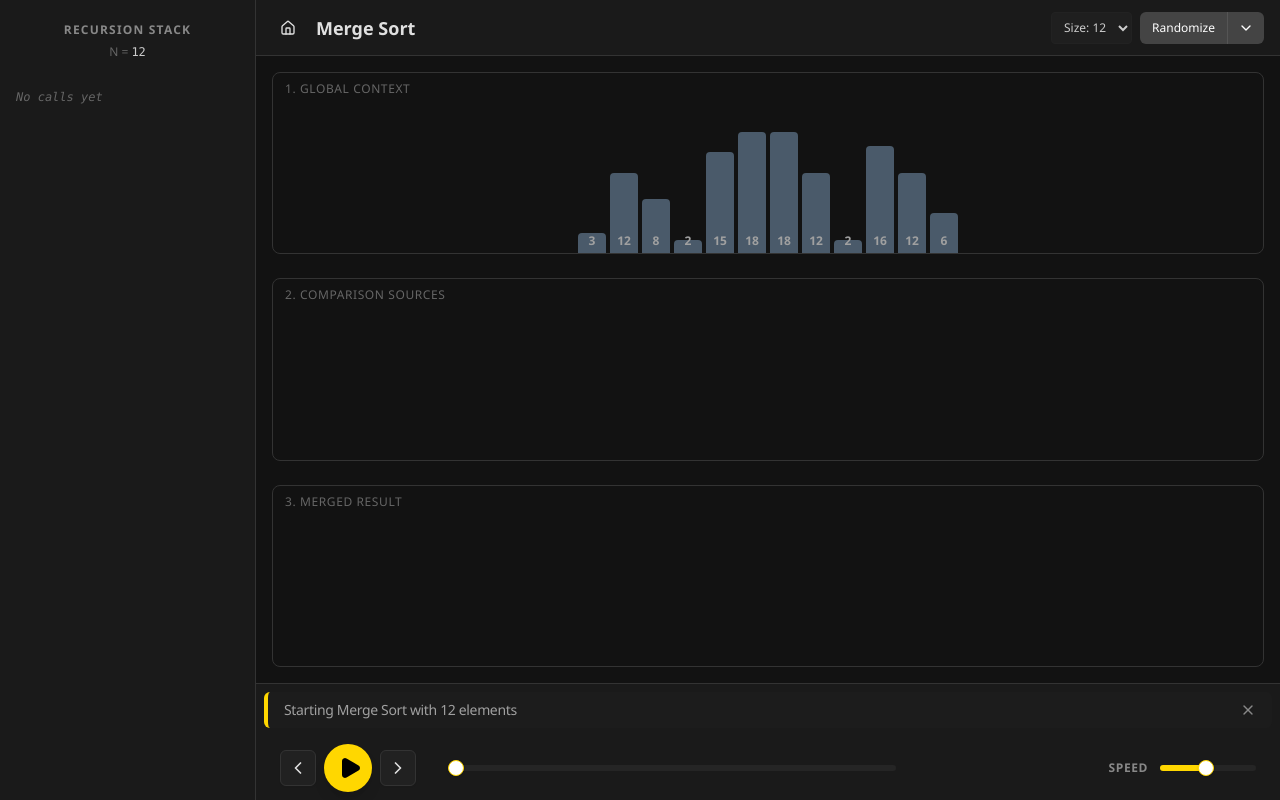
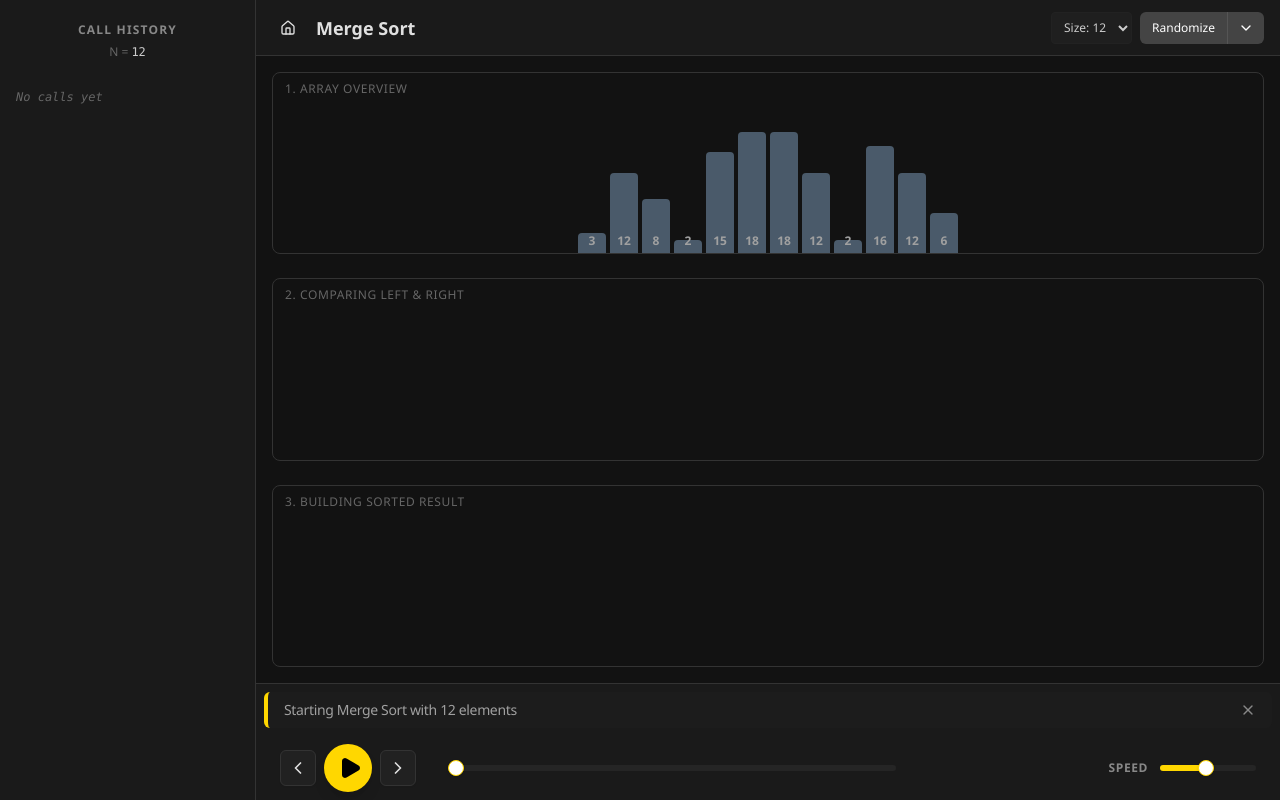
Before and after one commit to trungung/sort-visualise, a React (Vite) app: page /algorithms/merge-sort in a window 1280 px wide. Built offline with nearby package versions, Linux system fonts and the light colour scheme.

Commit message:
refactor: Update labels for clarity and remove unused types in merge sort visualizer

```diff
--- a/src/components/visualizer/GenerateButton.tsx
+++ b/src/components/visualizer/GenerateButton.tsx
@@ -49,19 +49,19 @@ export function GenerateButton({ onGenerate, className }: GenerateButtonProps) {
               className="hover:bg-dropdown-hover focus:bg-dropdown-hover cursor-pointer"
               onClick={() => onGenerate("sorted")}
             >
-              Sorted
+              Already Sorted
             </DropdownMenuItem>
             <DropdownMenuItem
               className="hover:bg-dropdown-hover focus:bg-dropdown-hover cursor-pointer"
               onClick={() => onGenerate("reversed")}
             >
-              Reversed
+              Reverse Order
             </DropdownMenuItem>
             <DropdownMenuItem
               className="hover:bg-dropdown-hover focus:bg-dropdown-hover cursor-pointer"
               onClick={() => onGenerate("identical")}
             >
-              Identical
+              All Same Value
             </DropdownMenuItem>
           </DropdownMenuContent>
         </DropdownMenu>
--- a/src/components/visualizer/index.ts
+++ b/src/components/visualizer/index.ts
@@ -3,10 +3,4 @@ export type { DataPattern } from "./GenerateButton";
 
 // Merge Sort
 export { MergeSortVisualizer, RecursionTree } from "./merge-sort";
-export type {
-  Frame,
-  TreeNode,
-  TreeNodeState,
-  MergeSortConfig,
-  MergeSortVisualizerProps,
-} from "./merge-sort";
+export type { Frame, TreeNode, TreeNodeState } from "./merge-sort";
--- a/src/components/visualizer/merge-sort/MergeSortVisualizer.tsx
+++ b/src/components/visualizer/merge-sort/MergeSortVisualizer.tsx
@@ -69,7 +69,7 @@ export function MergeSortVisualizer({ className }: MergeSortVisualizerProps) {
       setFrames(newFrames);
       setCurrentFrameIndex(0);
     },
-    [size],
+    [size]
   );
 
   /**
@@ -180,7 +180,7 @@ export function MergeSortVisualizer({ className }: MergeSortVisualizerProps) {
     index: number,
     rangeStart: number,
     rangeEnd: number,
-    isUpdate: boolean,
+    isUpdate: boolean
   ) => {
     if (rangeStart === -1) {
       return "default";
@@ -197,7 +197,7 @@ export function MergeSortVisualizer({ className }: MergeSortVisualizerProps) {
   const getSourceBarStatus = (
     index: number,
     pointerIndex: number,
-    side: "left" | "right",
+    side: "left" | "right"
   ) => {
     if (index < pointerIndex) {
       // Consumed bars - show faded version of their original color
@@ -216,7 +216,7 @@ export function MergeSortVisualizer({ className }: MergeSortVisualizerProps) {
     <div className="flex flex-col h-full bg-visualizer-panel">
       <div className="border-b border-border-subtle p-4 text-center">
         <span className="text-xs font-bold text-muted-foreground uppercase tracking-widest">
-          Recursion Stack
+          Call History
         </span>
       </div>
       <div className="flex-1 flex items-center justify-center text-foreground-muted text-sm">
@@ -316,7 +316,7 @@ export function MergeSortVisualizer({ className }: MergeSortVisualizerProps) {
       className={className}
     >
       <div className="flex flex-col gap-6 h-full p-2 overflow-y-auto">
-        <VisualizerZone label="1. Global Context">
+        <VisualizerZone label="1. Array Overview">
           {rangeStart !== -1 && (
             <ScopeBracket
               start={rangeStart}
@@ -355,7 +355,7 @@ export function MergeSortVisualizer({ className }: MergeSortVisualizerProps) {
           ))}
         </VisualizerZone>
 
-        <VisualizerZone label="2. Comparison Sources">
+        <VisualizerZone label="2. Comparing Left & Right">
           {showSources ? (
             <>
               {left.map((value, idx) => (
@@ -387,7 +387,7 @@ export function MergeSortVisualizer({ className }: MergeSortVisualizerProps) {
           ) : null}
         </VisualizerZone>
 
-        <VisualizerZone label="3. Merged Result">
+        <VisualizerZone label="3. Building Sorted Result">
           {showBuilt ? (
             <>
               {Array.from({ length: rangeStart }).map((_, idx) => (
@@ -416,7 +416,7 @@ export function MergeSortVisualizer({ className }: MergeSortVisualizerProps) {
                       className="w-7 h-px bg-border-subtle shrink-0 self-end mb-0"
                     />
                   );
-                },
+                }
               )}
 
               {Array.from({ length: global.length - rangeEnd - 1 }).map(
@@ -426,7 +426,7 @@ export function MergeSortVisualizer({ className }: MergeSortVisualizerProps) {
                     maxValue={maxValue}
                     status="placeholder"
                   />
-                ),
+                )
               )}
             </>
           ) : null}
--- a/src/components/visualizer/merge-sort/RecursionTree.tsx
+++ b/src/components/visualizer/merge-sort/RecursionTree.tsx
@@ -45,7 +45,7 @@ export function RecursionTree({
     <div className={cn("flex flex-col h-full bg-visualizer-panel", className)}>
       <div className="border-b border-border-subtle p-4 text-center">
         <span className="text-xs font-bold text-muted-foreground uppercase tracking-widest">
-          Recursion Stack
+          Call History
         </span>
         <div className="mt-1 text-xs text-foreground-muted">
           N = <span className="text-overlay-80 font-mono">{arraySize}</span>
--- a/src/components/visualizer/merge-sort/algorithm.ts
+++ b/src/components/visualizer/merge-sort/algorithm.ts
@@ -11,12 +11,12 @@ export function generateData(size: number, pattern: DataPattern): number[] {
     case "sorted":
       return Array.from(
         { length: size },
-        (_, i) => Math.floor((i / size) * MAX_VAL) + 1,
+        (_, i) => Math.floor((i / size) * MAX_VAL) + 1
       );
     case "reversed":
       return Array.from(
         { length: size },
-        (_, i) => Math.floor(((size - 1 - i) / size) * MAX_VAL) + 1,
+        (_, i) => Math.floor(((size - 1 - i) / size) * MAX_VAL) + 1
       );
     case "identical":
       return Array.from({ length: size }, () => Math.floor(MAX_VAL / 2));
@@ -24,7 +24,7 @@ export function generateData(size: number, pattern: DataPattern): number[] {
     default:
       return Array.from(
         { length: size },
-        () => Math.floor(Math.random() * MAX_VAL) + 1,
+        () => Math.floor(Math.random() * MAX_VAL) + 1
       );
   }
 }
@@ -35,7 +35,7 @@ export function generateData(size: number, pattern: DataPattern): number[] {
 function updateTreeState(
   tree: TreeNode[],
   id: number,
-  newState: TreeNode["state"],
+  newState: TreeNode["state"]
 ): void {
   const node = tree.find((n) => n.id === id);
   if (node) {
@@ -59,7 +59,7 @@ function saveFrame(
   message: string,
   tree: TreeNode[],
   activeId: number,
-  isUpdate: boolean,
+  isUpdate: boolean
 ): void {
   frames.push({
     global: [...global],
@@ -87,7 +87,7 @@ function mergeSortRec(
   end: number,
   depth: number,
   tree: TreeNode[],
-  callCounter: { value: number },
+  callCounter: { value: number }
 ): number[] {
   const myCallId = callCounter.value++;
   const label = `merge(${start}, ${end})`;
@@ -119,10 +119,10 @@ function mergeSortRec(
     [],
     -1,
     -1,
-    `Dividing range [${start}..${end}] into two halves`,
+    `Splitting section [${start}..${end}] into two parts`,
     tree,
     myCallId,
-    false,
+    false
   );
 
   // Recursively sort left and right halves
@@ -133,7 +133,7 @@ function mergeSortRec(
     mid,
     depth + 1,
     tree,
-    callCounter,
+    callCounter
   );
   const rightSorted = mergeSortRec(
     frames,
@@ -142,7 +142,7 @@ function mergeSortRec(
     end,
     depth + 1,
     tree,
-    callCounter,
+    callCounter
   );
 
   // Back to this call - mark active again for merge phase
@@ -168,7 +168,7 @@ function mergeSortRec(
       `Starting merge: comparing ${leftSorted[0]} (left) vs ${rightSorted[0]} (right)`,
       tree,
       myCallId,
-      false,
+      false
     );
   }
 
@@ -201,7 +201,7 @@ function mergeSortRec(
         `${leftVal} ≤ ${rightVal} → Took ${leftVal} from left${nextCompareMsg}`,
         tree,
         myCallId,
-        false,
+        false
       );
     } else {
       result.push(rightVal);
@@ -227,7 +227,7 @@ function mergeSortRec(
         `${rightVal} < ${leftVal} → Took ${rightVal} from right${nextCompareMsg}`,
         tree,
         myCallId,
-        false,
+        false
       );
     }
   }
@@ -247,10 +247,10 @@ function mergeSortRec(
       rightSorted,
       i,
       j,
-      `Right exhausted. Appending ${takenValue} from left`,
+      `Right side empty. Taking remaining ${takenValue} from left`,
       tree,
       myCallId,
-      false,
+      false
     );
   }
 
@@ -269,10 +269,10 @@ function mergeSortRec(
       rightSorted,
       i,
       j,
-      `Left exhausted. Appending ${takenValue} from right`,
+      `Left side empty. Taking remaining ${takenValue} from right`,
       tree,
       myCallId,
-      false,
+      false
     );
   }
 
@@ -296,7 +296,7 @@ function mergeSortRec(
     `Merge complete! Writing [${result.join(", ")}] back to positions [${start}..${end}]`,
     tree,
     myCallId,
-    true,
+    true
   );
 
   return result;
@@ -325,7 +325,7 @@ export function recordMergeSort(initialArr: number[]): Frame[] {
     `Starting Merge Sort with ${globalArr.length} elements`,
     tree,
     -1,
-    false,
+    false
   );
 
   // Run the algorithm
@@ -336,7 +336,7 @@ export function recordMergeSort(initialArr: number[]): Frame[] {
     globalArr.length - 1,
     0,
     tree,
-    callCounter,
+    callCounter
   );
 
   // Final frame
@@ -353,7 +353,7 @@ export function recordMergeSort(initialArr: number[]): Frame[] {
     `Sorting complete! Array is now fully sorted.`,
     tree,
     -1,
-    false,
+    false
   );
 
   return frames;
--- a/src/components/visualizer/merge-sort/index.ts
+++ b/src/components/visualizer/merge-sort/index.ts
@@ -1,11 +1,4 @@
 export { MergeSortVisualizer } from "./MergeSortVisualizer";
 export { RecursionTree } from "./RecursionTree";
 export { generateData, recordMergeSort, getMaxValue } from "./algorithm";
-export type {
-  Frame,
-  TreeNode,
-  TreeNodeState,
-  DataPattern,
-  MergeSortConfig,
-  MergeSortVisualizerProps,
-} from "./types";
+export type { Frame, TreeNode, TreeNodeState, DataPattern } from "./types";
--- a/src/components/visualizer/merge-sort/types.ts
+++ b/src/components/visualizer/merge-sort/types.ts
@@ -23,12 +23,3 @@ export type Frame = {
   activeId: number;
   isUpdate: boolean;
 };
-
-export type MergeSortConfig = {
-  size: number;
-  pattern: import("../GenerateButton").DataPattern;
-};
-
-export type MergeSortVisualizerProps = {
-  className?: string;
-};
```
